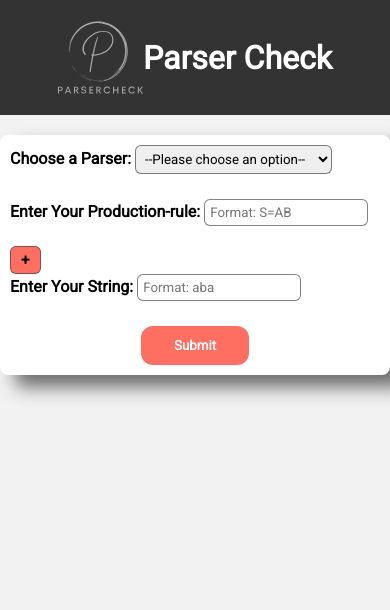
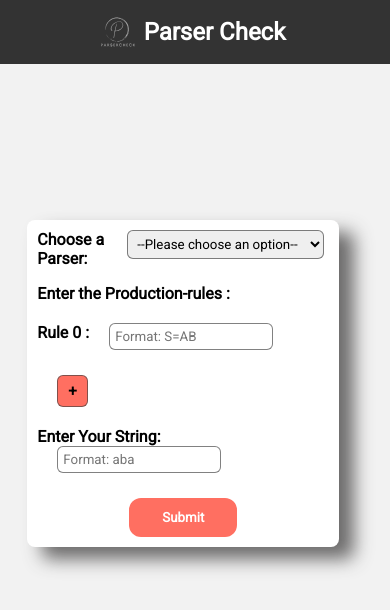
Before and after one commit to Satyaki34/Parser-Checker, a plain HTML site: page index.html in a window 390 px wide. Drawn offline with Linux system fonts and the light colour scheme.

Commit message:
Added responsiveness on smaller screens

```diff
--- a/index.html
+++ b/index.html
@@ -61,7 +61,8 @@
                 </select>
             </label>
             <div id="non-flex">
-                <label for="production-rule">Enter Your Production-rule:
+                <p id="p-rule">Enter the Production-rules <strong>:</strong></p>
+                <label for="production-rule">Rule 0 :
                     <input type="text" id="production-rule" placeholder="Format: S=AB" required/>
                 </label>
                 <button type="button">+</button>
--- a/script.js
+++ b/script.js
@@ -1,10 +1,11 @@
-let count =1;
-let html=`  <label for="production-rule">Enter Your Production-rule:
-<input type="text" id="production-rule" placeholder="Format: S=AB" required/>
-</label>`;
+let count = 1;
+
 document.body.querySelector("button").addEventListener("click", () => {
+  let html = `  <label for="production-rule">Rule ${count}:
+  <input type="text" id="production-rule" placeholder="Format: S=AB" required/>
+  </label>`;
   document
     .getElementsByTagName("label")
     [count++].insertAdjacentHTML("afterend", `${html}`);
-//   console.log(count);
+  console.log(count);
 });
--- a/style.css
+++ b/style.css
@@ -43,6 +43,11 @@ svg{
     align-items: flex-start;
   }
 
+  #p-rule{
+    font-weight: bold;
+    margin-bottom: 20px;
+  }
+
   label {
     font-weight: bold;
     margin-bottom: 5px;
@@ -50,6 +55,7 @@ svg{
 
   input[type="text"],select {
     padding: 5px;
+    margin-left: 20px;
     margin-bottom: 20px;
     border: 1px solid #404040a8;
     border-radius: 6px
@@ -64,8 +70,11 @@ svg{
     border-radius: 12px;
     font-weight: 600;
   }
+
   #non-flex button{
-    padding: 4px 10px;
+    padding: 6px 10px;
+    margin-left: 20px;
+    margin-bottom: 20px;
     border-radius: 6px;
     border: 1px solid #404040a8;
     cursor: pointer;
@@ -89,7 +98,44 @@ svg{
       padding: 10px;
     }
   }
-  /* label[for="production-rule"]{
+  label[for="production-rule"]{
     display: flex;
-    flex-direction: column;
-  } */
+    flex-direction: row;
+  }
+
+  @media screen and (max-width: 480px) {
+    svg{
+      width: 34px;
+      height: 34px;
+      margin-right: 5px;
+   }
+    h1{
+      width: 150px;
+      font-size: 1.5em;
+    }
+    main{
+      width: 80%;
+      margin-top: 40%;
+      margin-left: 7%;
+    }
+
+    #non-flex-input{
+      display: flex;
+      flex-direction: column;
+    }
+
+    label[for="production-rule"]{
+    display: flex;
+    flex-direction: row;
+  }
+  label[for="parser-select"]{
+    display: flex;
+    flex-direction: row;
+  }
+
+  #parser-select{
+    margin-left: 2px;
+    margin-right: 5px;
+  }
+
+  }
```
